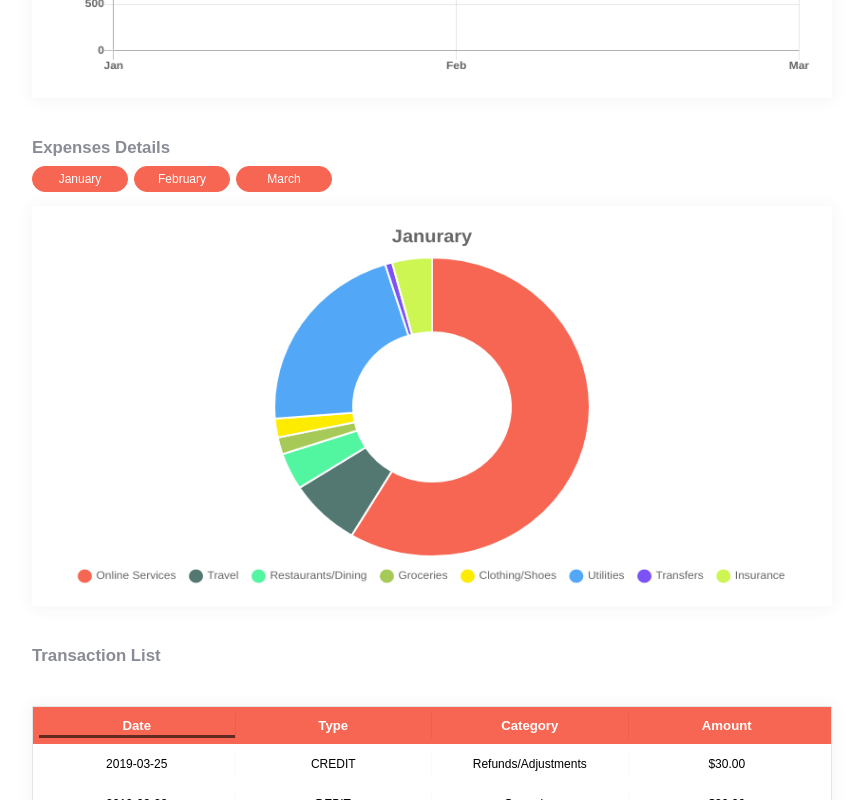
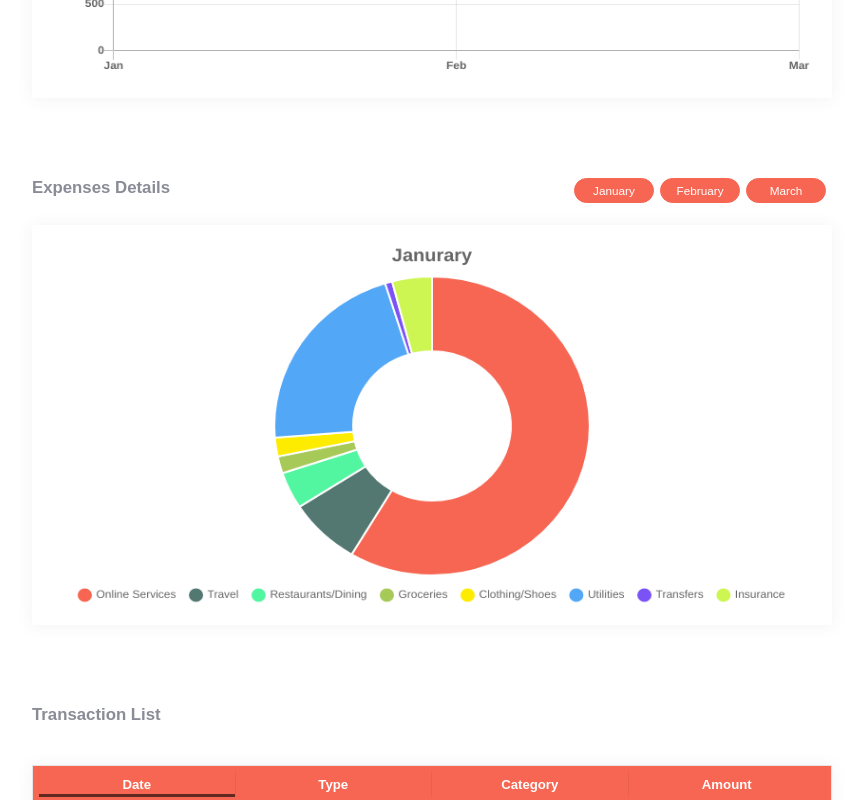
Before and after one commit to davidyoon85/betterfin, a React (Create React App) app: page / in a window 1280 px wide. Shown: the part 620-1420 px from the top of the page, without its empty margins (208-1071 px from the left). Built offline with nearby package versions, Linux system fonts and the light colour scheme.

Commit message:
css changes

```diff
--- a/src/components/pie.js
+++ b/src/components/pie.js
@@ -35,11 +35,12 @@ class Pie extends React.Component {
     return (
       <div className="pie_section">
         <div className="pie_chart">
-          <div className="pie_header">Expenses Details</div>
-          <div className="pie_buttons">
-            <button name="January" onClick={this.clickHandler}>January</button>
-            <button name="February" onClick={this.clickHandler}>February</button>
-            <button name="March" onClick={this.clickHandler}>March</button>
+          <div className="pie_header">Expenses Details
+            <div className="pie_buttons">
+              <button name="January" onClick={this.clickHandler}>January</button>
+              <button name="February" onClick={this.clickHandler}>February</button>
+              <button name="March" onClick={this.clickHandler}>March</button>
+            </div>
           </div>
           <Doughnut
             ref={this.pieRef}
--- a/src/css/main.css
+++ b/src/css/main.css
@@ -31,10 +31,16 @@ a {
     color: black;
  }
 
- button:hover {
-     cursor: pointer;
-     opacity: .5;
- }
+button:hover {
+    cursor: pointer;
+    opacity: .5;
+}
+
+input[type=number]::-webkit-inner-spin-button,
+input[type=number]::-webkit-outer-spin-button {
+  -webkit-appearance: none;
+  margin: 0;
+}
 
 /* nav bar */
 
@@ -231,7 +237,7 @@ img {
 
 .ReactTable .-pagination .-btn {
     background: #f66652 !important;
-    color: white;
+    color: white !important;
     font-weight: 700;
 }
 
@@ -280,13 +286,13 @@ img {
 .balance_chart {
     height: 100%;
     width: 100%;
-    margin-bottom: 5%;
+    margin-bottom: 10%;
 }
 
 .pie_chart {
     height: 100%;
     width: 100%;
-    margin-bottom: 5%;
+    margin-bottom: 10%;
 }
 
 canvas {
@@ -304,6 +310,8 @@ canvas {
 }
 
 .pie_header {
+    display: flex;
+    justify-content: space-between;
     color: #898B96;
     font-weight: 700;
     font-size: 1.4em;
@@ -312,6 +320,7 @@ canvas {
 
 .pie_buttons {
     display: flex;
+    justify-content: flex-end;
     width: 40%;
     margin-bottom: 1%;
 }
@@ -324,11 +333,11 @@ canvas {
     margin: 0px 6px 6px 0px;
     display: flex;
     align-items: center;
-    font-size: 1em;
+    font-size: .7em;
     justify-content: center;
     cursor: pointer;
     transition: all 0.2s ease-in-out;
-    width: 30%;
+    width: 25%;
     border-radius: 15px;
     outline: none;
  }
```
